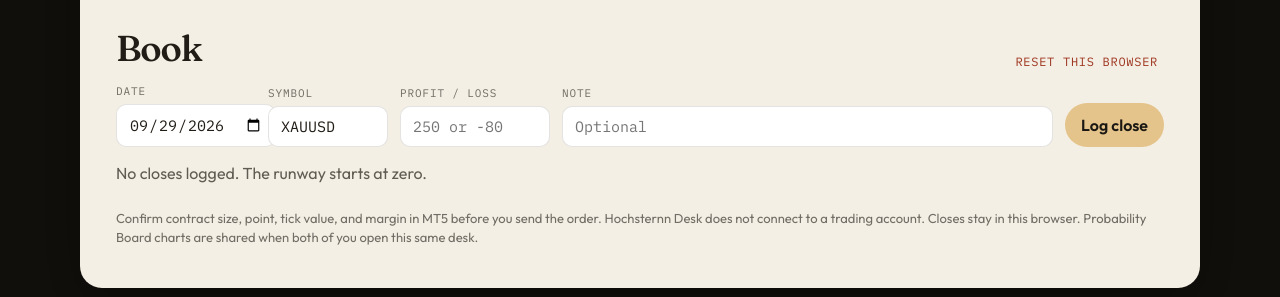
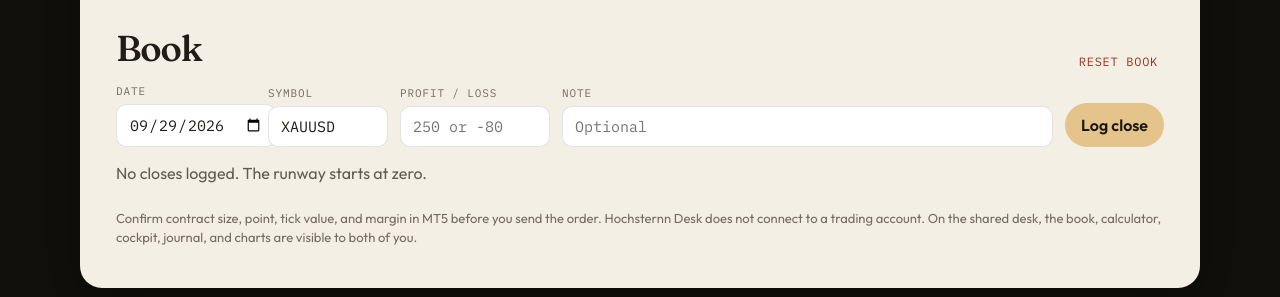
Before and after one commit to kiranpaswan/aurum-desk, a website with bundled scripts: page index.html in a window 1280 px wide. Shown: the part 1479-1776 px from the top of the page. Built offline with nearby package versions, Linux system fonts and the light colour scheme; no server answers; files whose address does not match are found by name.

Commit message:
Publish the shared desk page for both people.

```diff
--- a/index.html
+++ b/index.html
@@ -212,7 +212,7 @@
       <section class="ledger" aria-label="Closed trades">
         <div class="ledger-head">
           <h2>Book</h2>
-          <button type="button" class="text-button" id="reset">Reset this browser</button>
+          <button type="button" class="text-button" id="reset">Reset book</button>
         </div>
         <form id="trade-form" class="trade-form">
           <label>
@@ -531,7 +531,7 @@
       <footer class="colophon">
         <p>
           Confirm contract size, point, tick value, and margin in MT5 before you send the order.
-          Hochsternn Desk does not connect to a trading account. Closes stay in this browser. Probability Board charts are shared when both of you open this same desk.
+          Hochsternn Desk does not connect to a trading account. On the shared desk, the book, calculator, cockpit, journal, and charts are visible to both of you.
         </p>
       </footer>
     </div>
```
